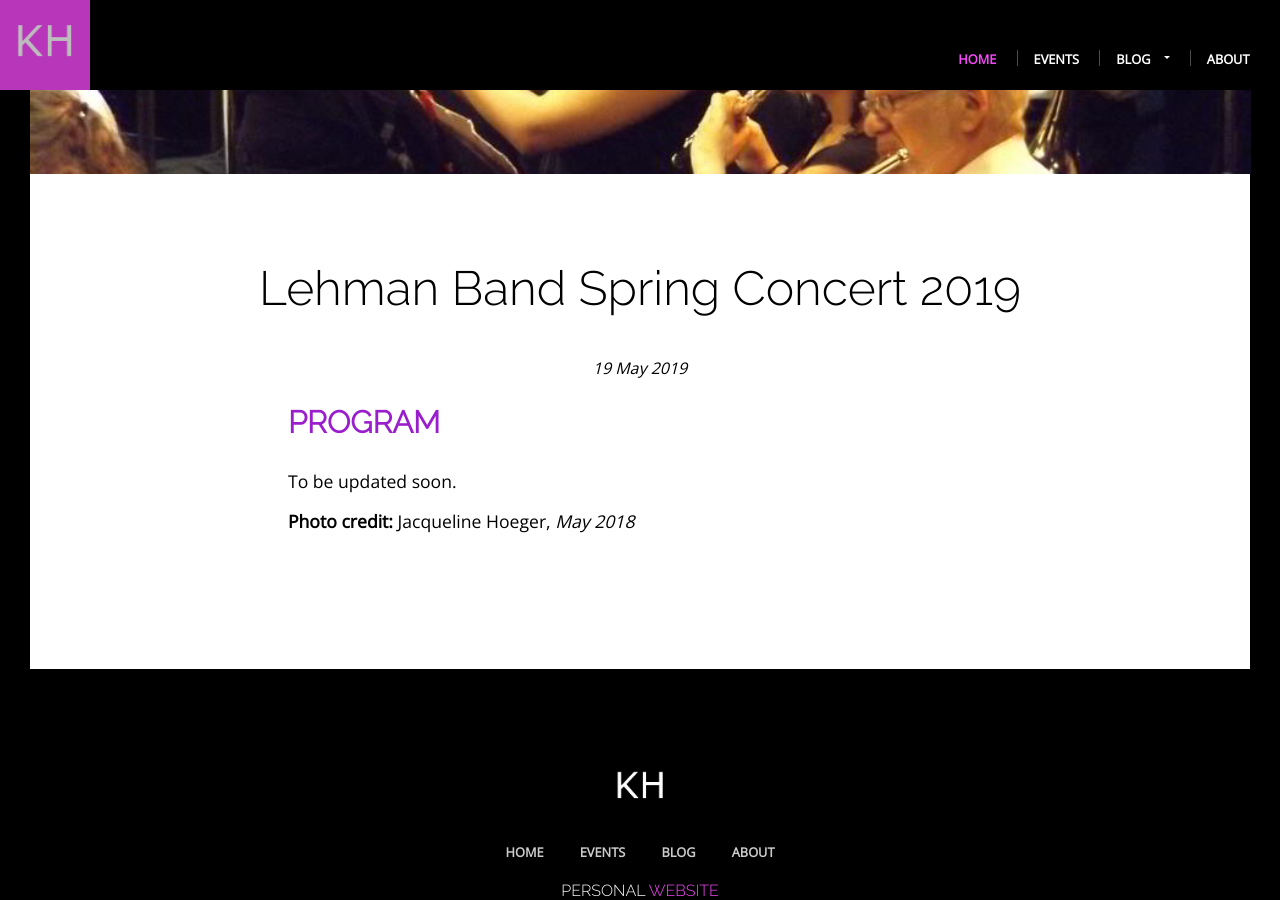
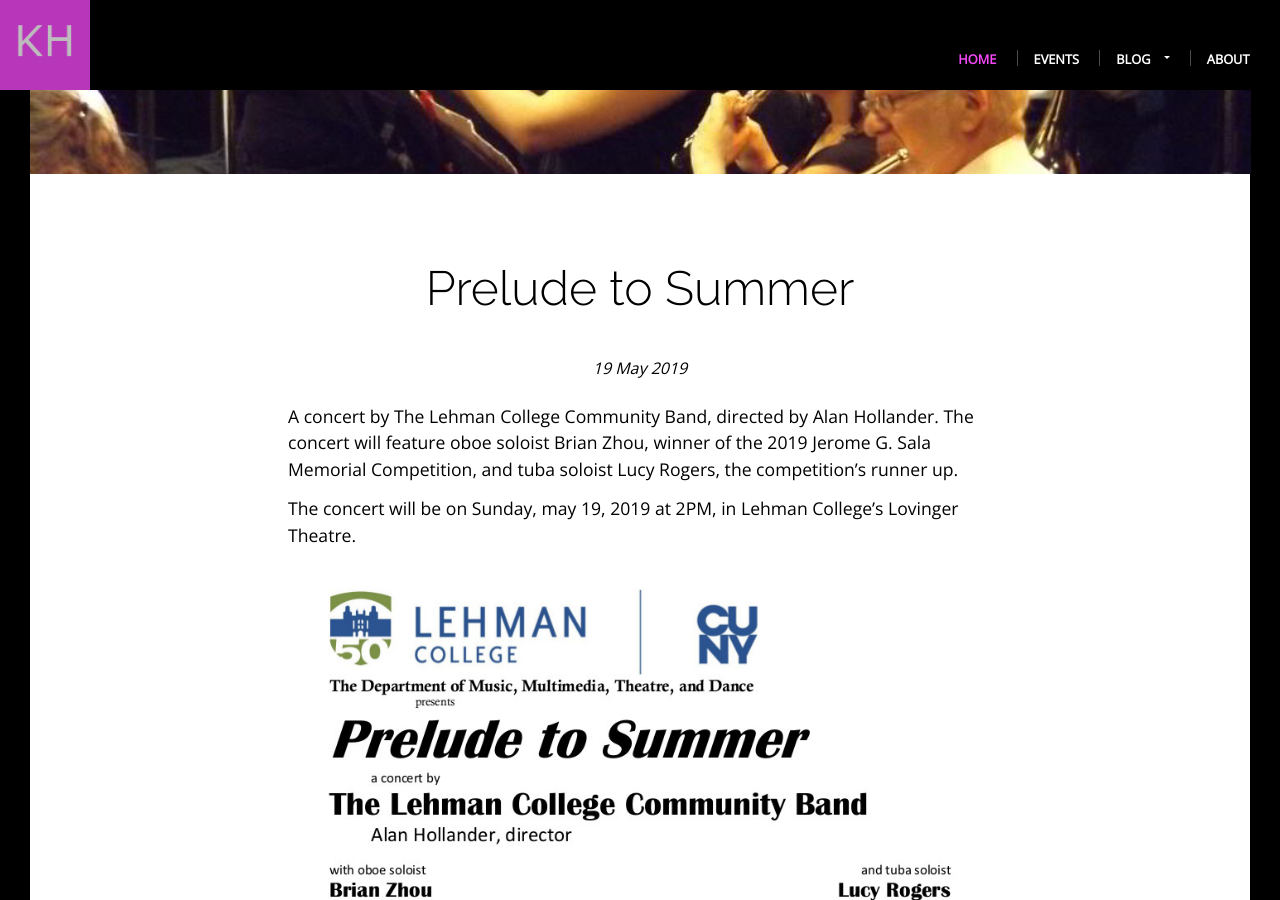
Before and after one commit to khoeger/khoeger.github.io, a Jekyll site: the page built from _events_list/2019-05-19-Lehman-Band.markdown, in a window 1280 px wide and 900 px high, scrolled down 276 px. Built offline with Jekyll 4.4.1, drawn with Linux system fonts in a browser that asks for light colours; some of the changed text lies outside the part shown.

Commit message:
add lehman band flyer

```diff
--- a/_events_list/2019-05-19-Lehman-Band.markdown
+++ b/_events_list/2019-05-19-Lehman-Band.markdown
@@ -1,6 +1,6 @@
 ---
 layout: event
-title: Lehman Band Spring Concert 2019
+title: Prelude to Summer
 date: 2019-05-19 14:00:00 -0500
 image: /assets/img/2019/lehmanBandPlaceholder.jpg
 location-title: Lovinger Theatre
@@ -9,11 +9,18 @@
 role: flutist
 event-tag: 20190519LehmanBand
 categories: band concert flute
-description: Enjoy a wind ensemble version of classical tunes.
+description: A concert by The Lehman College Community Band, directed by Alan Hollander. The concert will feature oboe soloist Brian Zhou, winner of the 2019 Jerome G. Sala Memorial Competition, and tuba soloist Lucy Rogers, the competition's runner up.
 published: true
 ---
+{{page.description}}
+
+The concert will be on Sunday, may 19, 2019 at 2PM, in Lehman College's Lovinger Theatre.
+![Concert flyer with details:]({{ "assets/img/2019/flyer2019-May-19Band.jpg" | absolute_url }})
+
 ## Program
  To be updated soon.
 
-**Photo credit:**
+
+## Acknowledgements
+**Cover photo credit:**
 Jacqueline Hoeger, *May 2018*
```
Also changed, not shown: assets/img/2019/flyer2019-May-19Band.jpg (added).
